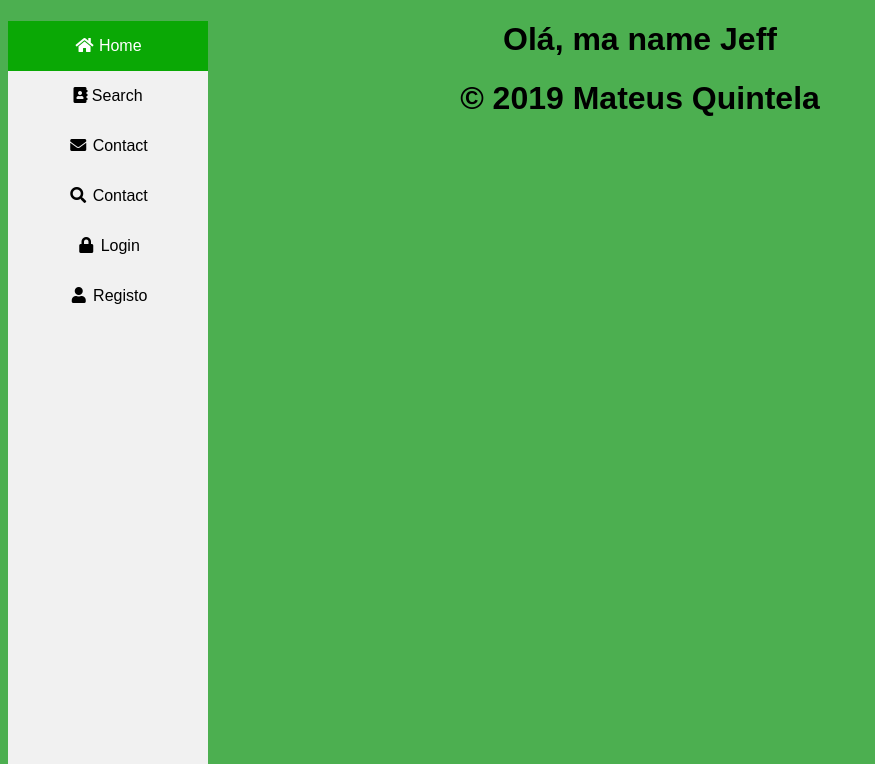
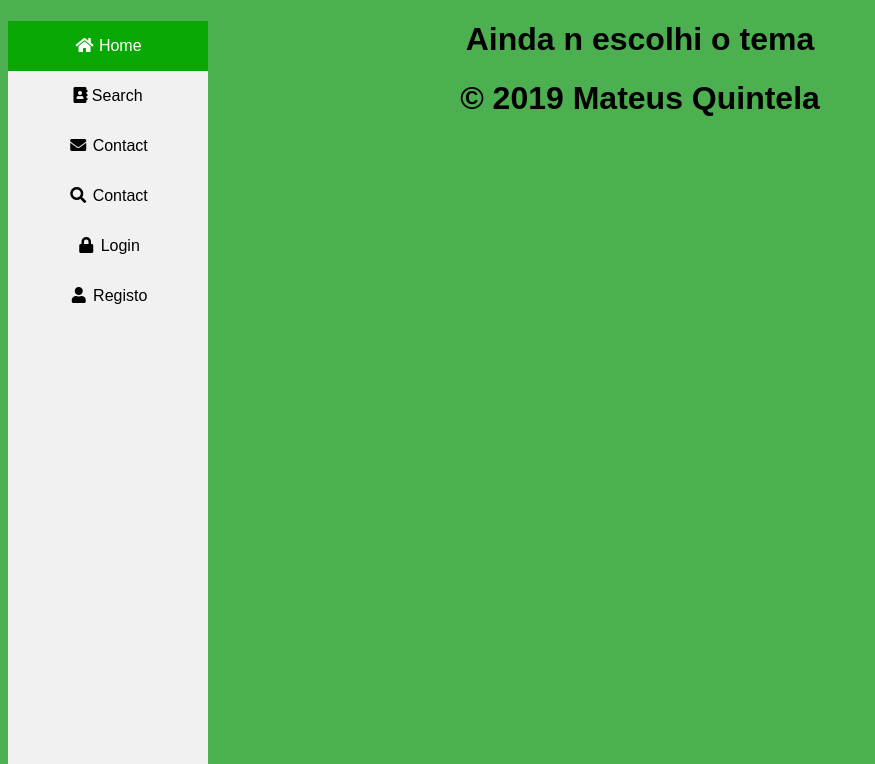
Before and after one commit to Mwrench/menus140516, a Flask app: page / in a window 1280 px wide. Shown: the top 764 px of the page, without its empty margins (0-875 px from the left). Run offline with Flask 2, Linux system fonts and the light colour scheme.

```diff
--- a/templates/index.html
+++ b/templates/index.html
@@ -1,4 +1,4 @@
 {% extends 'layout.html' %}
 {% block conteudo %}
-<h1>Olá, ma name Jeff</h1>
+<h1>Ainda n escolhi o tema</h1>
 {% endblock %}
```
